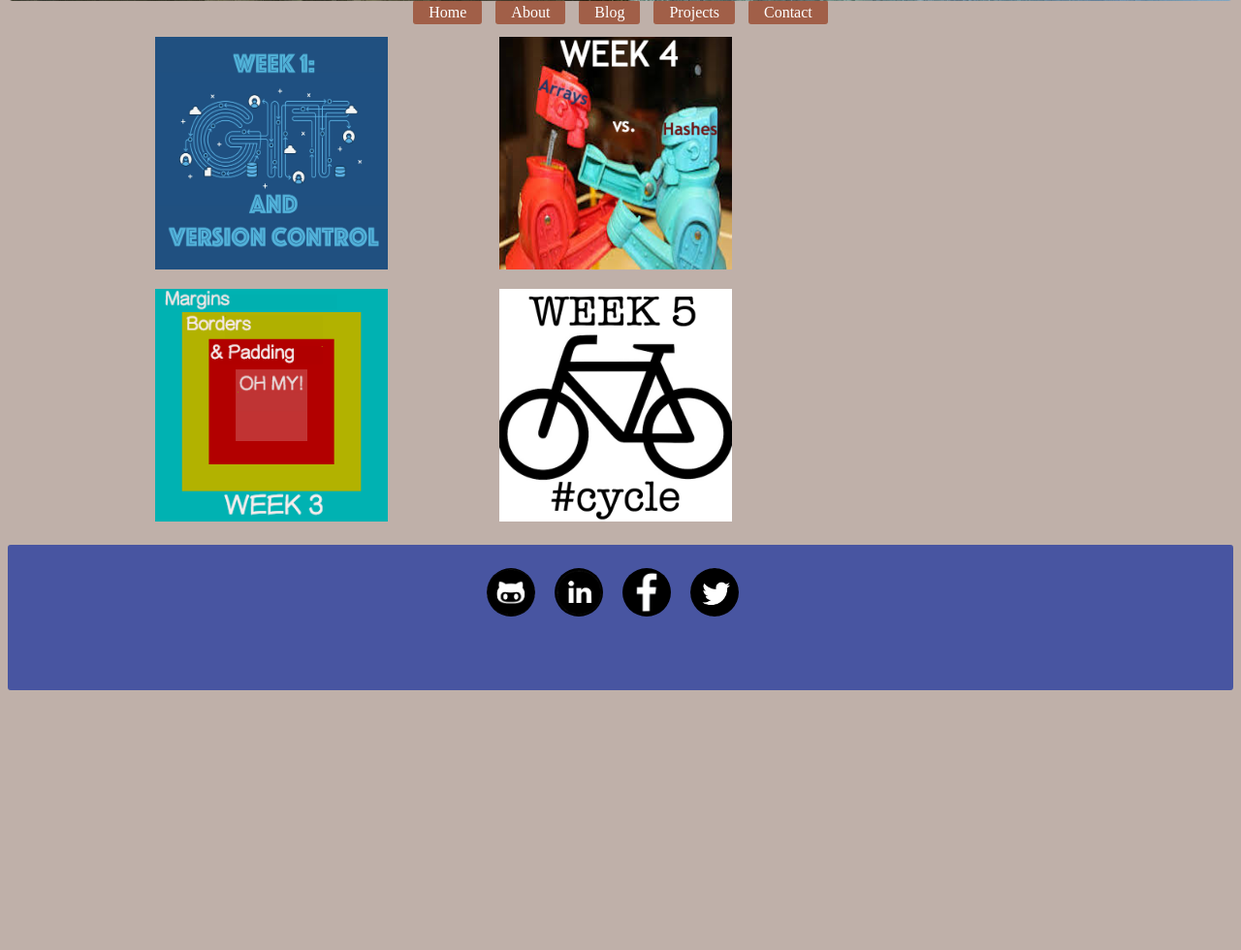
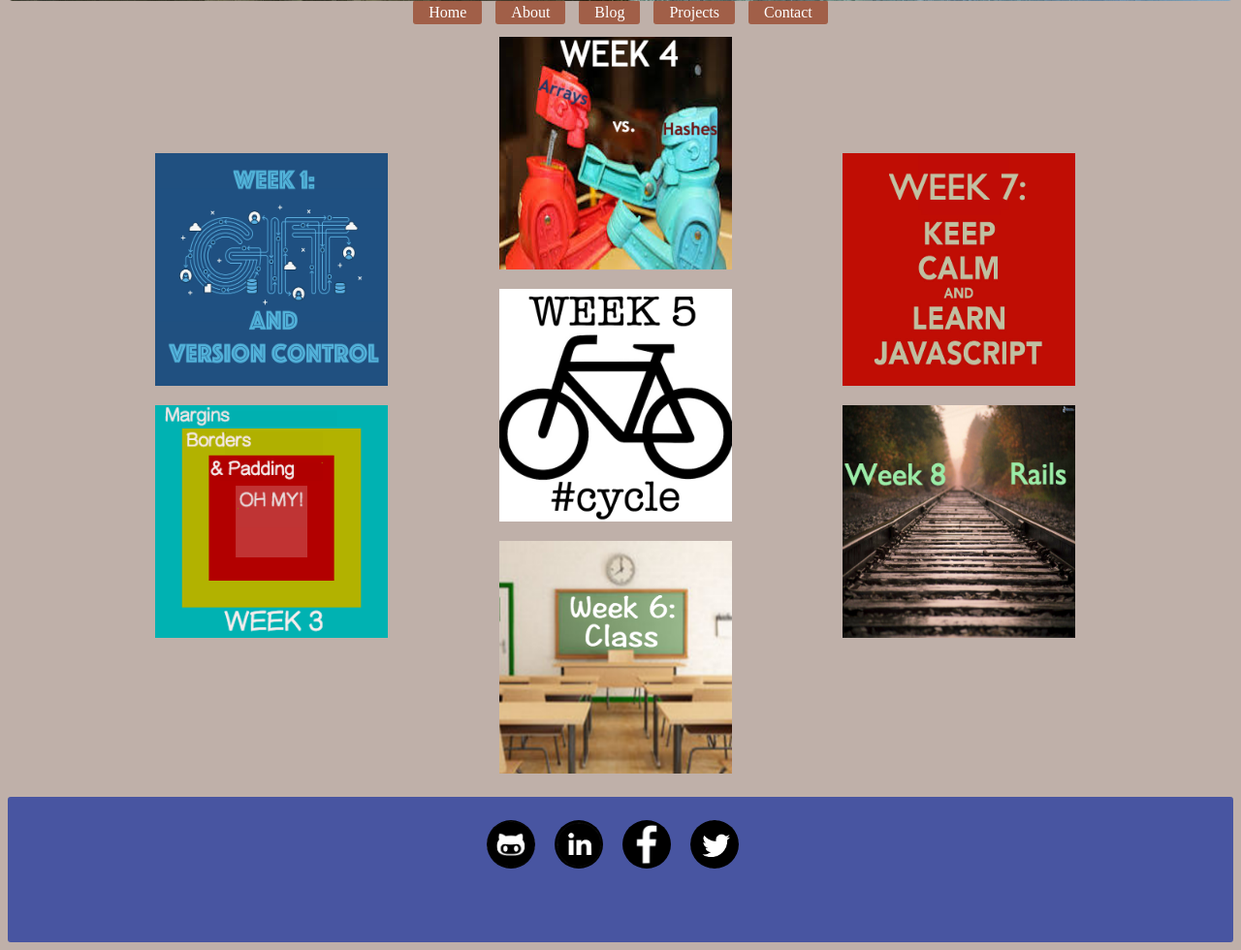
Before and after one commit to ray-curran/ray-curran.github.io, a PHP site: page /blog/index.html in a window 1280 px wide. Shown: the part 327-1307 px from the top of the page at 97% size. Before the commit the page ends 1039 px from the top, so only its background shows below. Run offline with PHP 8.4, Linux system fonts and the light colour scheme.

Commit message:
Add final blog post pics

```diff
--- a/blog/index.html
+++ b/blog/index.html
@@ -19,13 +19,18 @@
 	</nav>
 	<br>
 	<article class="postpic">
-		<div>
+		<div class="lower-start">
 			<a href="http://ray-curran.github.io/blog/git.html"><img src="../imgs/gitpic2.png" /></a>
 			<a href="http://ray-curran.github.io/blog/css-concepts.html"><img src="../imgs/paddingpic.png"/></a>
 		</div>
 		<div>
 			<a href="http://ray-curran.github.io/blog/arrays-hashes.html"><img src="../imgs/arrayvhash.png"/></a>
 			<a href="http://ray-curran.github.io/blog/enumerable-methods.html"><img src="../imgs/cycle.png"/></a>
+			<a href="http://ray-curran.github.io/blog/ruby-classes.html"><img src="../imgs/classpic.png"/></a>
+		</div>
+		<div class="lower-start">
+			<a href="http://ray-curran.github.io/blog/Javascript.html"><img src="../imgs/javascriptpic.png"/></a>
+			<a href="http://ray-curran.github.io/blog/tech.html"><img src="../imgs/railspic.png"/></a>
 		</div>
 	</article>
 	<footer>
--- a/stylesheets/blog.css
+++ b/stylesheets/blog.css
@@ -91,3 +91,7 @@ pre {
 	display: table;
 	text-align: left;
 }
+
+.lower-start {
+	padding-top:7.5em;
+}
```
Also changed, not shown: imgs/classpic.png (added), imgs/javascriptpic.png (added), imgs/railspic.png (added).
